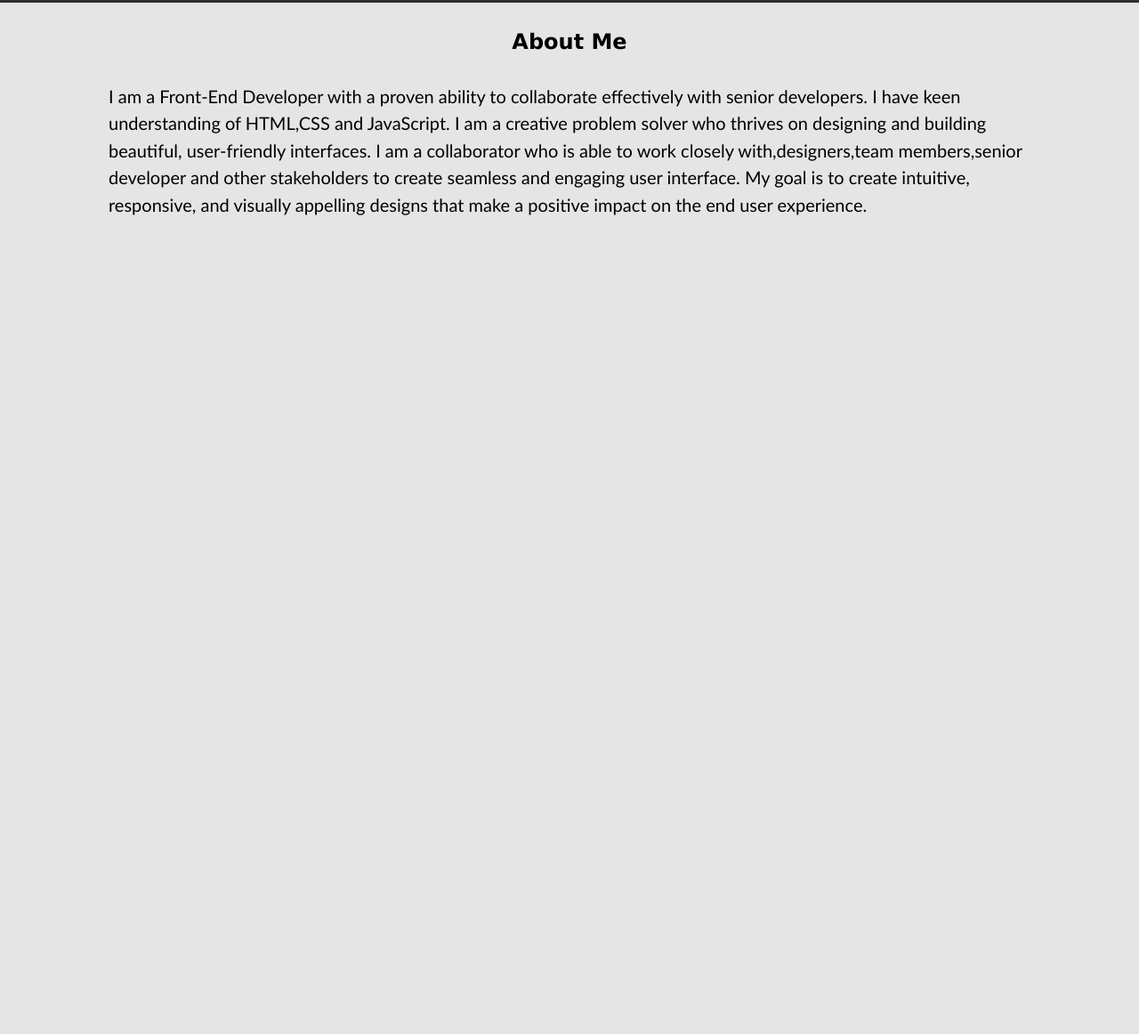
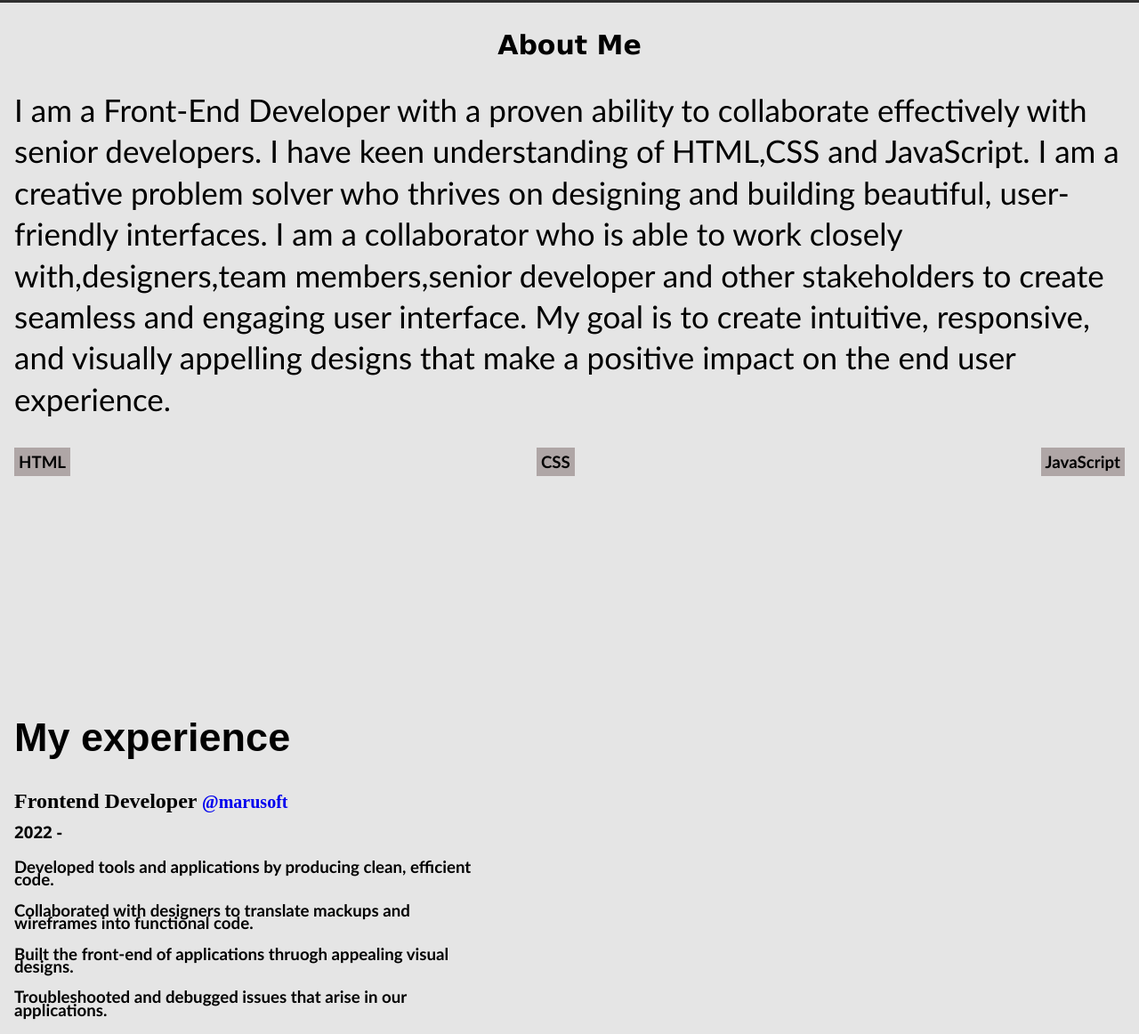
Before and after one commit to Asquare952/My-first-portfolio, a plain HTML site: page index.html in a window 1280 px wide. Shown: the part 884-2046 px from the top of the page at 89% size. Before the commit the page ends 1207 px from the top, so only its background shows below. Drawn offline with Linux system fonts and the light colour scheme; grey boxes are pictures that could not be loaded.

Commit message:
my portfolio

```diff
--- a/index.html
+++ b/index.html
@@ -30,5 +30,26 @@
       <h2>About Me</h2>
       <p>I am a Front-End Developer with a proven ability to collaborate effectively with senior developers. I have keen understanding of HTML,CSS and JavaScript. I am a creative problem solver who thrives on designing and building beautiful, user-friendly interfaces. I am a collaborator who is able to work closely with,designers,team members,senior developer and other stakeholders to create seamless and engaging user interface. My goal is to create intuitive, responsive, and visually appelling designs that make a positive impact on the end user experience.</span>
       </p>
+      <div class="my-skills">
+        <h3>HTML</h3>
+        <h3>CSS</h3>
+        <h3>JavaScript</h3>
+      </div>
+      </section>
+      <section class="my-experience">
+        <div class="my-experience-tittle">
+          <h2>My experience</h2>
+        </div>
+        <div class="my-experience-head-content">
+          <h2>Frontend Developer <a href="#">@marusoft</a></h2>
+          <h3>2022 - </h3>
+        </div>
+        <div class="my-experience-content">
+          <h3>Developed tools  and applications by producing clean, efficient code.</h3>
+          <h3>Collaborated with designers to translate mackups and wireframes into functional code. </h3>
+          <h3>Built the front-end of applications thruogh appealing visual designs.</h3>
+          <h3>Troubleshooted and debugged issues that arise in our applications.</h3>
+        </div>
+      </section>
   </body>
 </html>
--- a/style.css
+++ b/style.css
@@ -20,7 +20,7 @@ body{
   border: 5px solid yellow;
   font-size: 1.5rem;
   padding: 5px 7px;
-  font-family: Verdana, Geneva, Tahoma, sans-serif;
+  font-family:'Times New Roman', Times, serif;
 }
 .logo a {
   font-size: 1.9rem;
@@ -34,11 +34,11 @@ ul {
 li {
   font-size: 1.5rem;
 }
-a {
+.nav-bar a {
   text-decoration: none;
   color: gray;
 }
-@media (max-width: 500px) {
+@media (max-width: 700px) {
   ul {
     display: none;
   }
@@ -85,19 +85,76 @@ a {
 
 /* About me */
 .about{
-  max-width: 1100px;
+  max-width: 1400px;
   margin: auto;
-  padding: 0 2rem;
-  height: 40vh;
+  padding: 0 1rem;
+  height: 100vh;
 }
 .about h2{
   padding-top: 30px;
   text-align: center;
+  font-size: 30px;
   font-family: Verdana, Geneva, Tahoma, sans-serif;
 }
 .about p{
   padding-top: 2rem;
-  line-height: 1.9rem;
-  font-size: 20px;
+  line-height: 2.9rem;
+  font-size: 35px;
+  font-weight: 50px;
   font-family: 'Trebuchet MS', 'Lucida Sans Unicode', 'Lucida Grande', 'Lucida Sans', Arial, sans-serif;
 }
+.my-skills{
+  display: flex;
+  /* justify-content: center; */
+  align-items: center;
+  text-align: center;
+  justify-content: space-between;
+  margin-top: 2rem;
+}
+.my-skills h3{
+  background: rgb(175, 166, 166);
+  padding: 5px;
+  font-family: 'Gill Sans', 'Gill Sans MT', Calibri, 'Trebuchet MS', sans-serif;
+}
+@media (max-width: 850px) {
+  .my-skills{
+    flex: wrap;
+  }
+}
+@media (max-width: 500px) {
+.about{
+  height: 200vh;
+}
+}
+/* experience */
+.my-experience{
+  max-width: 1300px;
+  margin: auto;
+  padding: 0 1rem;
+  /* margin-top: 10rem; */
+
+}
+.my-experience-tittle{
+  font-size: 30px;
+  font-family: Arial, Helvetica, sans-serif;
+}
+.my-experience-head-content{
+  padding-top: 2rem;
+}
+.my-experience-head-content h3{
+  padding-top: .5rem;
+  font-family: 'Segoe UI', Tahoma, Geneva, Verdana, sans-serif;
+}
+.my-experience-head-content a{
+  font-size: 20px;
+  text-decoration: none;
+}
+.my-experience-content{
+  padding-top: 20px;
+}
+.my-experience-content h3{
+  width: 520px;
+  padding-bottom: 20px;
+  line-height: 0.9rem;
+  font-family: 'Gill Sans', 'Gill Sans MT', Calibri, 'Trebuchet MS', sans-serif;
+}
```
